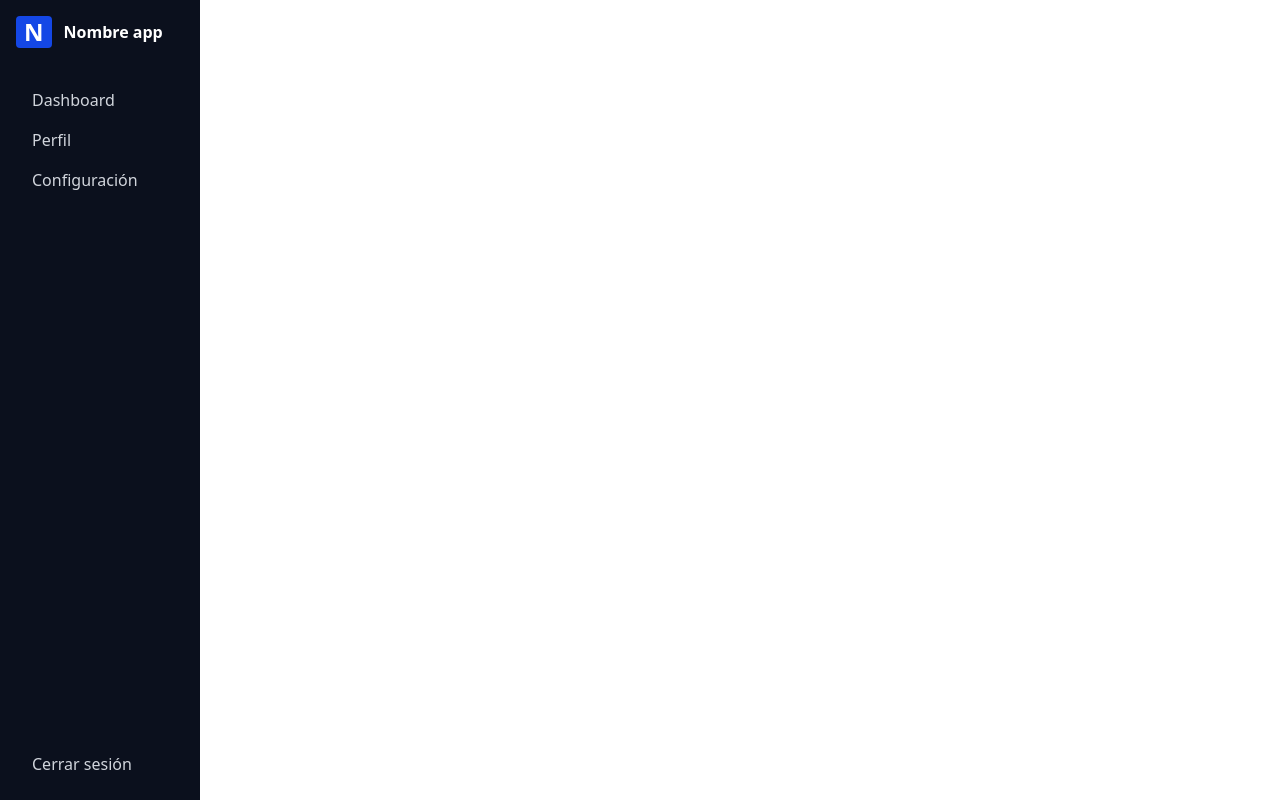
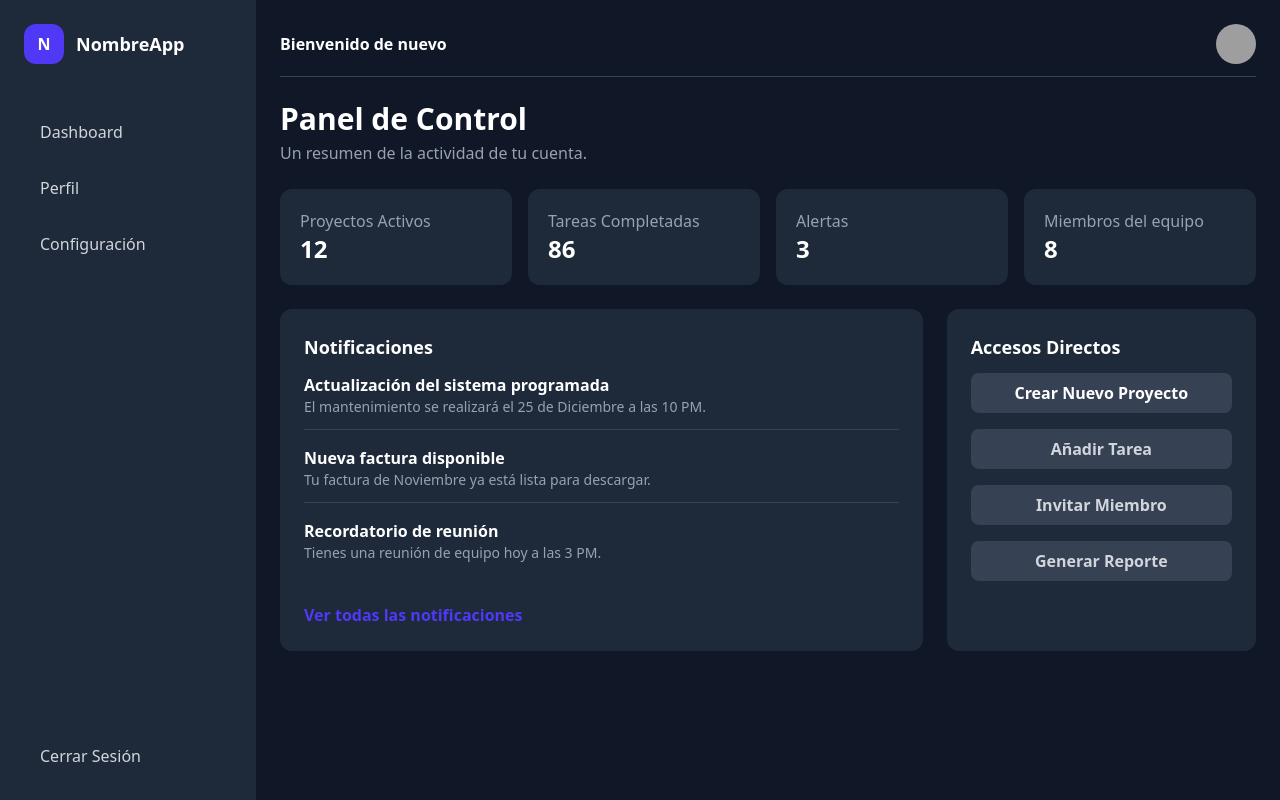
Before and after one commit to MAngelCar0/examen-octubre-m-m, a React (Vite) app: page / in a window 1280 px wide. Built offline with nearby package versions, Linux system fonts and the light colour scheme; grey boxes are pictures that could not be loaded.

Commit message:
Se creo el dashboard y los componentes del mismo

```diff
--- a/src/App.jsx
+++ b/src/App.jsx
@@ -1,12 +1,13 @@
 import './App.css'
 import { AsideDashboard } from './components/AsideDashboard'
+import { Dashboard } from './pages/Dashboard/Dashboard'
 import { Registro } from './pages/Registro/Registro'
 
 function App() {
 
 
   return (
-    <AsideDashboard/>
+    <Dashboard/>
   )
 }
 
--- /dev/null
+++ b/src/components/AccesosDashboard.jsx
@@ -0,0 +1,11 @@
+export function AccesosDashboard() {
+  return (
+     <div className="bg-gray-800 rounded-xl p-6 flex flex-col space-y-4">
+              <h3 className="text-white text-lg font-semibold mb-3">Accesos Directos</h3>
+              <button className="bg-gray-700 hover:bg-indigo-700 text-white font-semibold rounded-lg py-2 px-4">Crear Nuevo Proyecto</button>
+              <button className="bg-gray-700 hover:bg-indigo-700 text-gray-300 font-semibold rounded-lg py-2 px-4">Añadir Tarea</button>
+              <button className="bg-gray-700 hover:bg-indigo-700 text-gray-300 font-semibold rounded-lg py-2 px-4">Invitar Miembro</button>
+              <button className="bg-gray-700 hover:bg-indigo-700 text-gray-300 font-semibold rounded-lg py-2 px-4">Generar Reporte</button>
+            </div>
+    )
+}
--- a/src/components/AsideDashboard.jsx
+++ b/src/components/AsideDashboard.jsx
@@ -1,21 +1,29 @@
 import '../components/AsideDashboard.css'
 export function AsideDashboard() {
     return (
-        <div className="dashboard-container">
-            <div className="sidebar w-50 bg-[#0B101D]">
-                <div className="w-full h-16 flex items-center p-4">
-                    <p className="text-white text-2xl bg-blue-700 px-2 rounded font-bold mr-3">N</p>
-                    <h1 className="text-1xl font-bold text-white">Nombre app</h1>
-                </div>
-                <div className="flex flex-col p-4 flex-grow">
-                    <a className="text-gray-300 py-2 hover:bg-blue-700 px-4 rounded">Dashboard</a>
-                    <a className="text-gray-300 py-2 hover:bg-blue-700 px-4 rounded">Perfil</a>
-                    <a className="text-gray-300 py-2 hover:bg-blue-700 px-4 rounded">Configuración</a>
-                </div>
-                <div className="p-4 ">
-                    <a className="text-gray-300 py-2 hover:bg-blue-700 px-4 rounded block">Cerrar sesión</a>
-                </div>
+        <aside className="w-64 bg-gray-800 flex flex-col justify-between p-6">
+        <div>
+          <div className="flex items-center mb-12">
+            <div className="w-10 h-10 bg-indigo-600 rounded-xl flex justify-center items-center text-white font-bold mr-3">
+              N
             </div>
+            <span className="font-semibold text-white text-lg">NombreApp</span>
+          </div>
+          <nav className="space-y-4">
+            <a href="#" className="block px-4 py-2 rounded-lg hover:bg-gray-700 hover:bg-indigo-600">
+              Dashboard
+            </a>
+            <a href="#" className="block px-4 py-2 rounded-lg hover:bg-gray-700 hover:bg-indigo-600">
+              Perfil
+            </a>
+            <a href="#" className="block px-4 py-2 rounded-lg hover:bg-gray-700 hover:bg-indigo-600">
+              Configuración
+            </a>
+          </nav>
         </div>
+        <div>
+          <button className="block px-4 py-2 rounded-lg hover:bg-gray-700 hover:bg-indigo-600">Cerrar Sesión</button>
+        </div>
+      </aside>
     )
 }
--- /dev/null
+++ b/src/components/NotificacionesDashboard.jsx
@@ -0,0 +1,24 @@
+export function NotificacionesDashboard(){
+    return(
+        <div className="md:col-span-2 bg-gray-800 rounded-xl p-6 space-y-6">
+              <h3 className="text-white text-lg font-semibold mb-3">Notificaciones</h3>
+              <div className="space-y-4">
+                <div>
+                  <p className="font-semibold text-white">Actualización del sistema programada</p>
+                  <p className="text-gray-400 text-sm">El mantenimiento se realizará el 25 de Diciembre a las 10 PM.</p>
+                  <hr className="border-gray-700 mt-3" />
+                </div>
+                <div>
+                  <p className="font-semibold text-white">Nueva factura disponible</p>
+                  <p className="text-gray-400 text-sm">Tu factura de Noviembre ya está lista para descargar.</p>
+                  <hr className="border-gray-700 mt-3" />
+                </div>
+                <div>
+                  <p className="font-semibold text-white">Recordatorio de reunión</p>
+                  <p className="text-gray-400 text-sm">Tienes una reunión de equipo hoy a las 3 PM.</p>
+                </div>
+              </div>
+              <a href="#" className="text-indigo-600 font-semibold mt-4 inline-block">Ver todas las notificaciones</a>
+            </div>
+    )
+}
--- /dev/null
+++ b/src/components/StadisticasDashboard.jsx
@@ -0,0 +1,22 @@
+export function StadisticasDashboard(){
+    return(
+              <div className="grid grid-cols-1 sm:grid-cols-2 md:grid-cols-4 gap-4 mb-6">
+            <div className="bg-gray-800 rounded-xl p-5">
+              <p className="text-gray-400">Proyectos Activos</p>
+              <p className="text-white font-extrabold text-2xl">12</p>
+            </div>
+            <div className="bg-gray-800 rounded-xl p-5">
+              <p className="text-gray-400">Tareas Completadas</p>
+              <p className="text-white font-extrabold text-2xl">86</p>
+            </div>
+            <div className="bg-gray-800 rounded-xl p-5">
+              <p className="text-gray-400">Alertas</p>
+              <p className="text-white font-extrabold text-2xl">3</p>
+            </div>
+            <div className="bg-gray-800 rounded-xl p-5">
+              <p className="text-gray-400">Miembros del equipo</p>
+              <p className="text-white font-extrabold text-2xl">8</p>
+            </div>
+          </div>
+    )
+}
--- a/src/pages/Dashboard/Dashboard.jsx
+++ b/src/pages/Dashboard/Dashboard.jsx
@@ -0,0 +1,32 @@
+import React from 'react';
+import { AsideDashboard } from '../../components/AsideDashboard'
+import { AccesosDashboard } from '../../components/AccesosDashboard'
+import { StadisticasDashboard } from '../../components/StadisticasDashboard'
+import { NotificacionesDashboard } from '../../components/NotificacionesDashboard'
+
+export function Dashboard() {
+    return (
+        <div className="flex min-h-screen bg-gray-900 text-gray-300">
+            <AsideDashboard />
+            <main className="flex-1 p-6 space-y-6">
+                <header className="flex justify-between items-center border-b border-gray-700 pb-3">
+                    <h2 className="text-white font-semibold">Bienvenido de nuevo</h2>
+                    <img
+                        src="https://randomuser.me/api/portraits/men/41.jpg"
+                        alt="avatar"
+                        className="w-10 h-10 rounded-full"
+                    />
+                </header>
+                <section>
+                    <h1 className="text-white text-3xl font-bold mb-1">Panel de Control</h1>
+                    <p className="text-gray-400 mb-6">Un resumen de la actividad de tu cuenta.</p>
+                    <StadisticasDashboard />
+                    <div className="grid grid-cols-1 md:grid-cols-3 gap-6">
+                        <NotificacionesDashboard />
+                        <AccesosDashboard />
+                    </div>
+                </section>
+            </main>
+        </div>
+    );
+};
```
